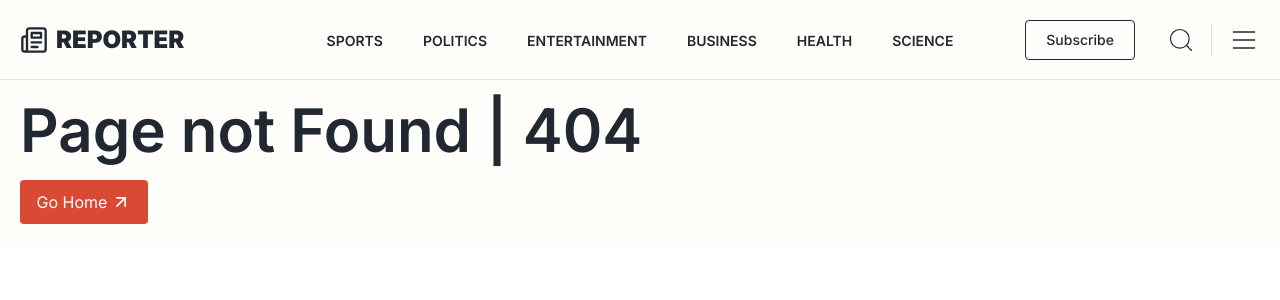
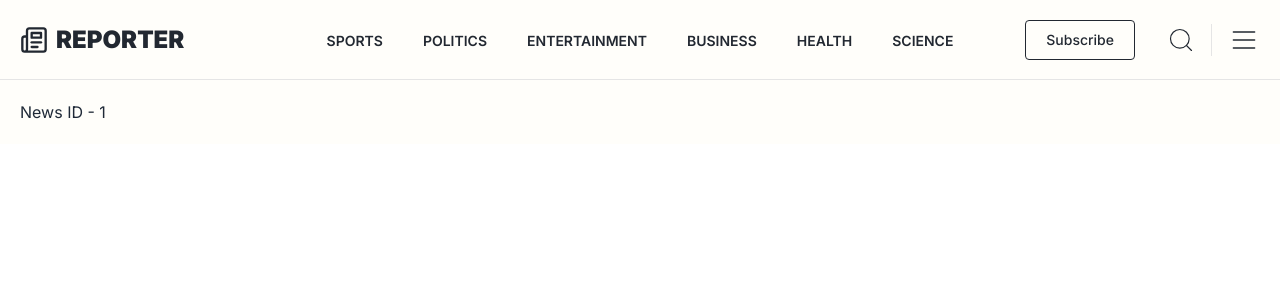
Before and after one commit to dimarogkov/next-reported, a Next.js app: page /news/1 in a window 1280 px wide. Before the commit this address had no page. Shown: the top 300 px of the page. Built offline with nearby package versions, Linux system fonts and the light colour scheme.

Commit message:
some fix

```diff
--- /dev/null
+++ b/app/(pages)/news/[newsId]/page.tsx
@@ -0,0 +1,25 @@
+import { Metadata } from 'next';
+
+type Props = {
+    params: {
+        newsId: string;
+    };
+};
+
+export const generateMetadata = async ({ params }: Props): Promise<Metadata> => {
+    // const data = await getNewsById(params.newsId);
+
+    return {
+        title: params.newsId,
+    };
+};
+
+const NewsDetailPage: React.FC<Props> = ({ params }) => {
+    return (
+        <section className='relative w-full'>
+            <div>News ID - {params.newsId}</div>
+        </section>
+    );
+};
+
+export default NewsDetailPage;
--- a/src/components/blocks/NewsCard.tsx
+++ b/src/components/blocks/NewsCard.tsx
@@ -20,7 +20,7 @@ const NewsCard: React.FC<Props> = ({ news, isLoading = false, cardType = EnumCar
 
     const { id, image, title, summary, authors, publish_date } = news;
 
-    const navigateTo = () => router.push(`/${id}`);
+    const navigateTo = () => router.push(`/news/${id}`);
 
     return (
         <div
--- a/src/components/ui/Input.tsx
+++ b/src/components/ui/Input.tsx
@@ -9,7 +9,7 @@ const Input: React.FC<Props> = forwardRef<HTMLInputElement, Props>(({ className
         <input
             ref={ref}
             {...props}
-            className={`w-full h-10 lg:h-11 text-base text-black px-5 rounded outline-none border border-gray bg-white transition-all duration-300 focus:border-black ${className}`}
+            className={`w-full h-10 lg:h-11 text-base text-black px-5 rounded outline-none border border-gray bg-white transition-all duration-300 ${className}`}
         />
     );
 });
```
